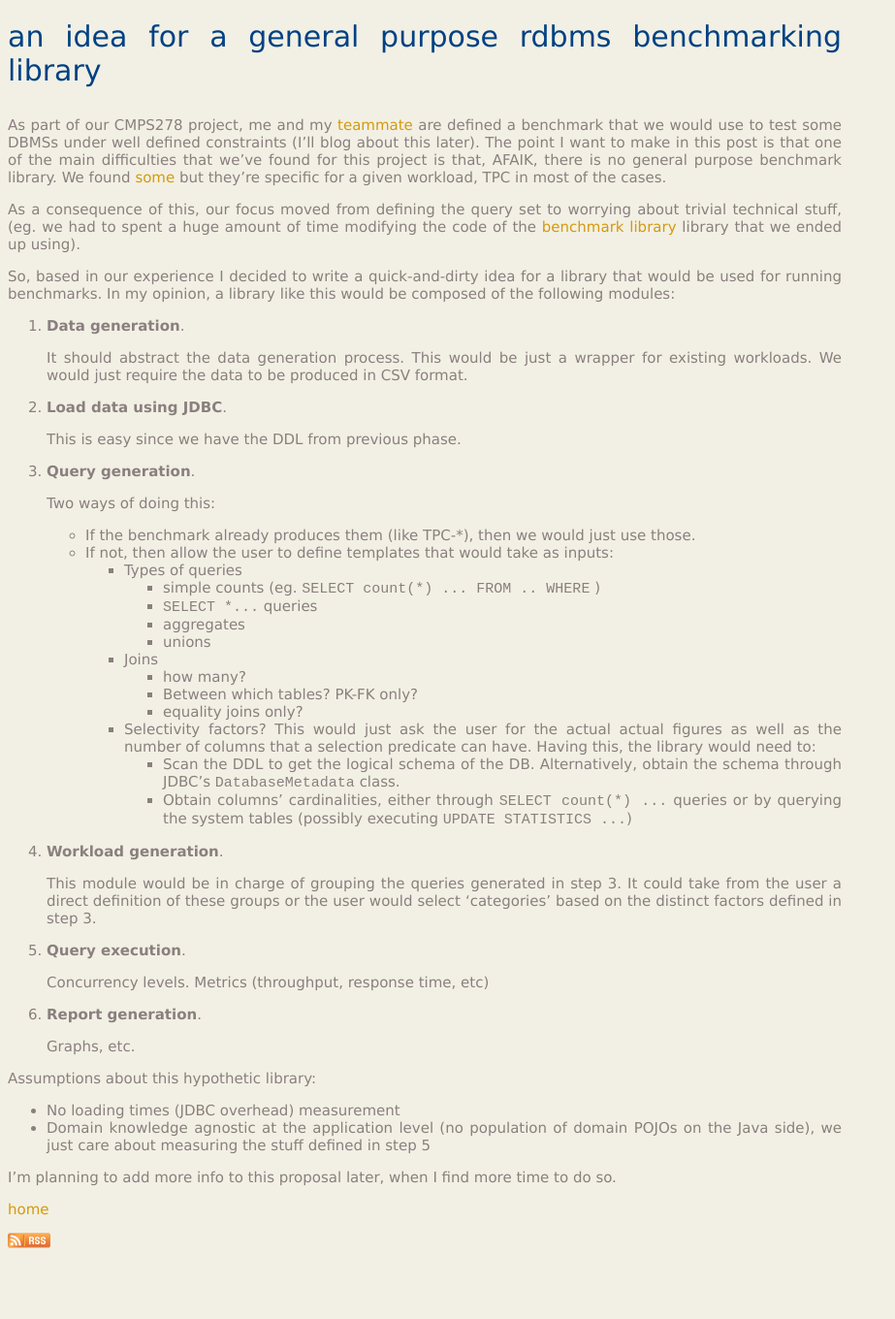
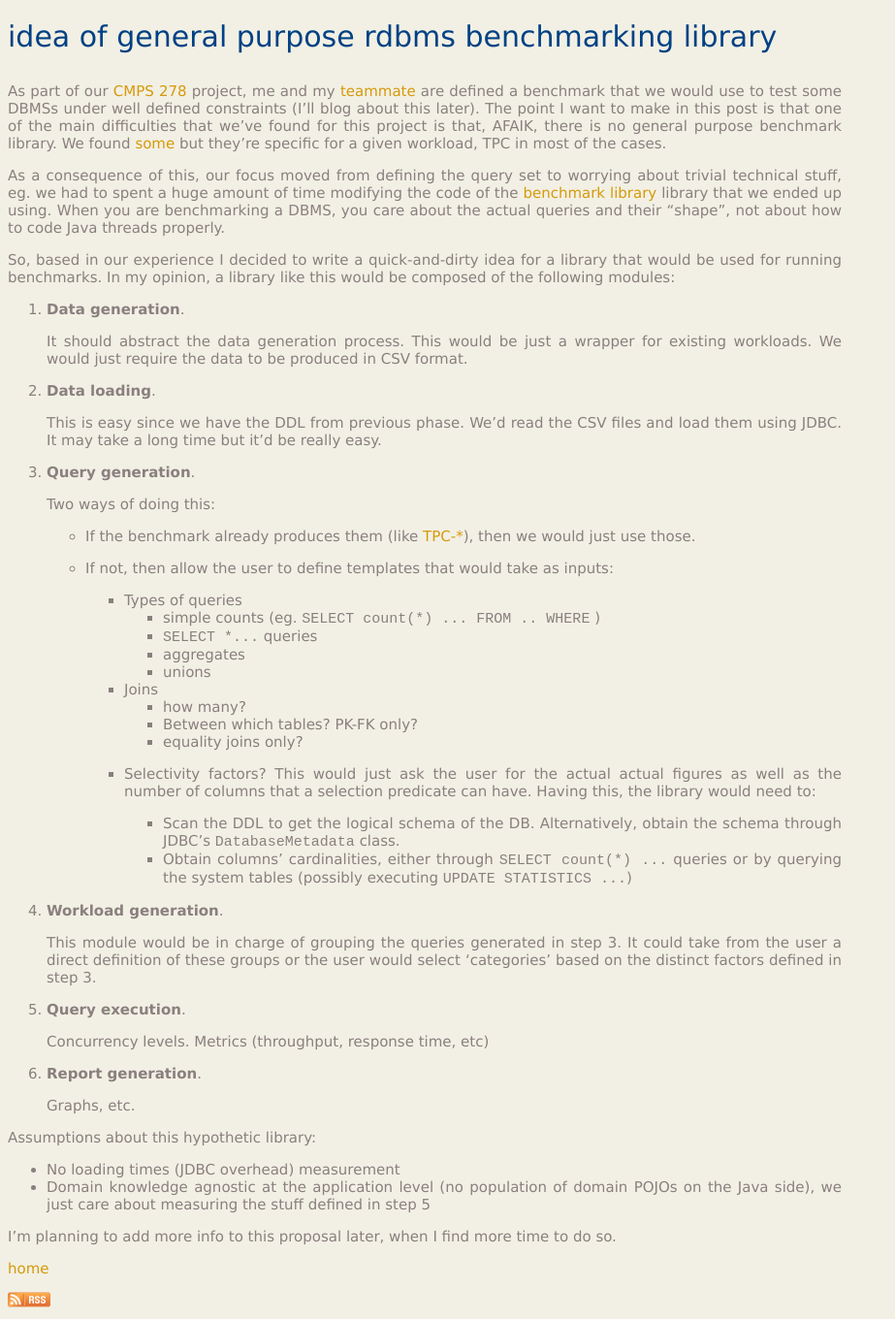
Before and after one commit to ivotron/ivotron.github.io, a Jekyll site: the page built from _posts/2010-11-30-idea-for-a-benchmark-idea.md, in a window 1280 px wide. Shown: the whole page at 97% size, without its empty margins (0-923 px from the left). Built offline with Jekyll 4.4.1, drawn with Linux system fonts in a browser that asks for light colours; before the commit the page ends 1299 px from its top, so only the background shows below that.

Commit message:
minor changes

```diff
--- a/_posts/2010-11-30-idea-for-a-benchmark-idea.md
+++ b/_posts/2010-11-30-idea-for-a-benchmark-idea.md
@@ -1,20 +1,21 @@
 ---
 layout: post
-title: An Idea for a General Purpose RDBMS Benchmarking Library
+title: Idea of General Purpose RDBMS Benchmarking Library
 ---
 
 {{ page.title }}
 ================
 
-As part of our CMPS278 project, me and my [teammate][r] are defined a benchmark that we would use to
-test some DBMSs under well defined constraints (I'll blog about this later). The point I want to
-make in this post is that one of the main difficulties that we've found for this project is that,
+As part of our [CMPS 278][c] project, me and my [teammate][r] are defined a benchmark that we would
+use to test some DBMSs under well defined constraints (I'll blog about this later). The point I want
+to make in this post is that one of the main difficulties that we've found for this project is that,
 AFAIK, there is no general purpose benchmark library. We found [some][b] but they're specific for a
 given workload, TPC in most of the cases.
 
 As a consequence of this, our focus moved from defining the query set to worrying about trivial
-technical stuff, (eg. we had to spent a huge amount of time modifying the code of the
-[benchmark library][l] library that we ended up using).
+technical stuff, eg. we had to spent a huge amount of time modifying the code of the
+[benchmark library][l] library that we ended up using. When you are benchmarking a DBMS, you care
+about the actual queries and their "shape", not about how to code Java threads properly.
 
 So, based in our experience I decided to write a quick-and-dirty idea for a library that would be
 used for running benchmarks. In my opinion, a library like this would be composed of the following
@@ -25,32 +26,35 @@ modules:
    It should abstract the data generation process. This would be just a wrapper for existing
    workloads. We would just require the data to be produced in CSV format.
 
-2. **Load data using JDBC**.
+2. **Data loading**.
 
-   This is easy since we have the DDL from previous phase.
+   This is easy since we have the DDL from previous phase. We'd read the CSV files and load them
+   using JDBC. It may take a long time but it'd be really easy.
 
 3. **Query generation**.
 
    Two ways of doing this:
 
-   * If the benchmark already produces them (like TPC-\*), then we would just use those.
+   * If the benchmark already produces them (like [TPC-\*][t]), then we would just use those.
    * If not, then allow the user to define templates that would take as inputs:
-      * Types of queries
-         * simple counts (eg. `SELECT count(*) ... FROM .. WHERE` )
-         * `SELECT *...` queries
-         * aggregates
-         * unions
-      * Joins
-         * how many?
-         * Between which tables? PK-FK only?
-         * equality joins only?
-      * Selectivity factors? This would just ask the user for the actual actual figures as well as
-        the number of columns that a selection predicate can have. Having this, the library would
-        need to:
-         * Scan the DDL to get the logical schema of the DB. Alternatively, obtain the schema
-           through JDBC's `DatabaseMetadata` class.
-         * Obtain columns' cardinalities, either through `SELECT count(*) ...` queries or by
-           querying the system tables (possibly executing `UPDATE STATISTICS ...`)
+
+     * Types of queries
+       * simple counts (eg. `SELECT count(*) ... FROM .. WHERE` )
+       * `SELECT *...` queries
+       * aggregates
+       * unions
+     * Joins
+       * how many?
+       * Between which tables? PK-FK only?
+       * equality joins only?
+     * Selectivity factors? This would just ask the user for the actual actual figures as well as
+       the number of columns that a selection predicate can have. Having this, the library would
+       need to:
+
+       * Scan the DDL to get the logical schema of the DB. Alternatively, obtain the schema
+         through JDBC's `DatabaseMetadata` class.
+       * Obtain columns' cardinalities, either through `SELECT count(*) ...` queries or by
+         querying the system tables (possibly executing `UPDATE STATISTICS ...`)
 
 4. **Workload generation**.
 
@@ -75,6 +79,8 @@ Assumptions about this hypothetic library:
 
 I'm planning to add more info to this proposal later, when I find more time to do so.
 
+[c]: http://www.soe.ucsc.edu/classes/cmps278/Fall10
 [r]: http://users.soe.ucsc.edu/~rekhap
 [b]: http://wiki.oracle.com/page/Database+Benchmarking
 [l]: http://benchmarksql.sourceforge.net
+[t]: http://www.tpc.org
```
